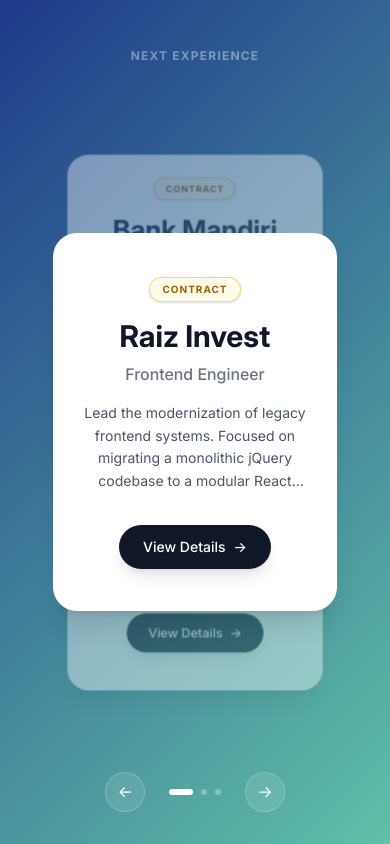
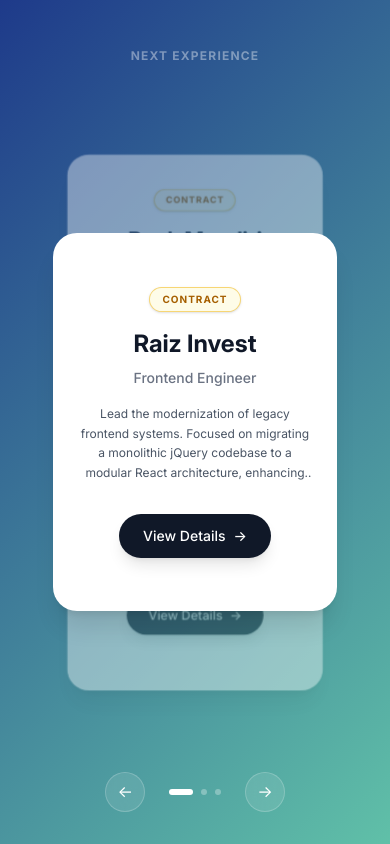
Before and after one commit to dzulfiqarzaky19/portfolio, a React app: page /experience/consistech in a window 390 px wide. Shown: the part 5571-6415 px from the top of the page. Built offline with nearby package versions, Linux system fonts and the light colour scheme; the HTML template or start-up script is replaced by a standard one.

Commit message:
portfolio: fix projectFooter and experienceFooter text size on all screen

```diff
--- a/src/features/experience/components/ExperienceFooter.tsx
+++ b/src/features/experience/components/ExperienceFooter.tsx
@@ -178,15 +178,15 @@ const SliderCard: React.FC<SliderCardProps> = ({ experience, offset, isCenter, i
                 animate={{ opacity: 1, y: 0 }}
                 transition={{ delay: 0.2 }}
             >
-                <Text variant="h2" className="text-gray-900 font-bold leading-tight mb-2 text-3xl md:text-4xl">
+                <Text variant="h2" className="text-gray-900 font-bold leading-tight mb-2 text-2xl md:text-3xl lg:text-4xl">
                 {experience.company.name}
                 </Text>
 
-                <Text variant="h3" className="text-gray-500 font-medium text-base md:text-lg mb-4 md:mb-6">
+                <Text variant="h3" className="text-gray-500 font-medium text-sm md:text-base lg:text-lg mb-4 md:mb-6">
                 {experience.role.title}
                 </Text>
 
-                <p className="text-gray-600 leading-relaxed mb-6 md:mb-8 text-sm md:text-base max-w-sm line-clamp-4 md:line-clamp-3">
+                <p className="text-gray-600 leading-relaxed mb-6 md:mb-8 text-xs md:text-sm lg:text-base max-w-sm line-clamp-4 md:line-clamp-3">
                 {experience.role.description}
                 </p>
             </motion.div>
--- a/src/features/projects/components/ProjectFooter.tsx
+++ b/src/features/projects/components/ProjectFooter.tsx
@@ -157,7 +157,7 @@ const SliderCard: React.FC<SliderCardProps> = ({ project, offset, isCenter, base
       <div className={cn(
         "relative w-full rounded-[24px] md:rounded-[40px] p-6 md:p-16 overflow-hidden shadow-2xl transition-all duration-500",
         "bg-white border border-white/50",
-       "aspect-11/14 sm:aspect-16/10"
+       "aspect-10/16 sm:aspect-16/10"
       )}>
         <div className="flex flex-col h-full relative z-10 text-left items-start">
           <motion.div
@@ -169,7 +169,7 @@ const SliderCard: React.FC<SliderCardProps> = ({ project, offset, isCenter, base
             </span>
           </motion.div>
 
-          <Text variant="display" className={cn("font-display transition-all duration-500 text-gray-900", isCenter ? "mb-4 md:mb-6 text-3xl md:text-5xl" : "mb-0 text-xl md:text-3xl opacity-60")}>
+          <Text variant="display" className={cn("font-display transition-all duration-500 text-gray-900", isCenter ? "mb-4 md:mb-6 text-2xl md:text-4xl" : "mb-0 text-lg md:text-2xl opacity-60")}>
             {project.title}
           </Text>
 
@@ -179,7 +179,7 @@ const SliderCard: React.FC<SliderCardProps> = ({ project, offset, isCenter, base
                 exit={{ opacity: 0, y: 10 }}
                 className="flex flex-col flex-1 w-full"
               >
-                <Text className="text-base md:text-xl text-gray-600 mb-6 md:mb-10 line-clamp-4 md:line-clamp-2 max-w-2xl leading-relaxed">
+                <Text className="text-sm md:text-lg text-gray-600 mb-6 md:mb-10 line-clamp-4 md:line-clamp-2 max-w-2xl leading-relaxed">
                   {project.subtitle}
                 </Text>
 
@@ -189,7 +189,7 @@ const SliderCard: React.FC<SliderCardProps> = ({ project, offset, isCenter, base
                   <Link
                     to="/projects/$projectId"
                     params={{ projectId: project.id }}
-                    className="w-full md:w-auto text-center px-6 py-2.5 md:py-3 rounded-full bg-gray-900 text-white text-xs md:text-base font-bold hover:bg-black transition-all shadow-lg hover:shadow-xl hover:-translate-y-0.5"
+                    className="w-full md:w-auto text-center px-6 py-2.5 md:py-3 rounded-full bg-gray-900 text-white text-xs md:text-sm font-bold hover:bg-black transition-all shadow-lg hover:shadow-xl hover:-translate-y-0.5"
                   >
                     Read Case Study
                   </Link>
@@ -199,7 +199,7 @@ const SliderCard: React.FC<SliderCardProps> = ({ project, offset, isCenter, base
                       href={project.githubUrl}
                       target="_blank"
                       rel="noopener noreferrer"
-                      className="w-full md:w-auto text-center px-6 py-2.5 md:py-3 rounded-full border-2 border-gray-200 text-gray-700 text-xs md:text-base font-bold hover:bg-gray-50 transition-all"
+                      className="w-full md:w-auto text-center px-6 py-2.5 md:py-3 rounded-full border-2 border-gray-200 text-gray-700 text-xs md:text-sm font-bold hover:bg-gray-50 transition-all"
                     >
                       Github
                     </a>
@@ -210,7 +210,7 @@ const SliderCard: React.FC<SliderCardProps> = ({ project, offset, isCenter, base
                       href={project.liveDemoUrl}
                       target="_blank"
                       rel="noopener noreferrer"
-                      className="w-full md:w-auto text-center px-6 py-2.5 md:py-3 rounded-full border-2 border-gray-200 text-gray-700 text-xs md:text-base font-bold hover:bg-gray-50 transition-all"
+                      className="w-full md:w-auto text-center px-6 py-2.5 md:py-3 rounded-full border-2 border-gray-200 text-gray-700 text-xs md:text-sm font-bold hover:bg-gray-50 transition-all"
                     >
                       Live Demo
                     </a>
```
